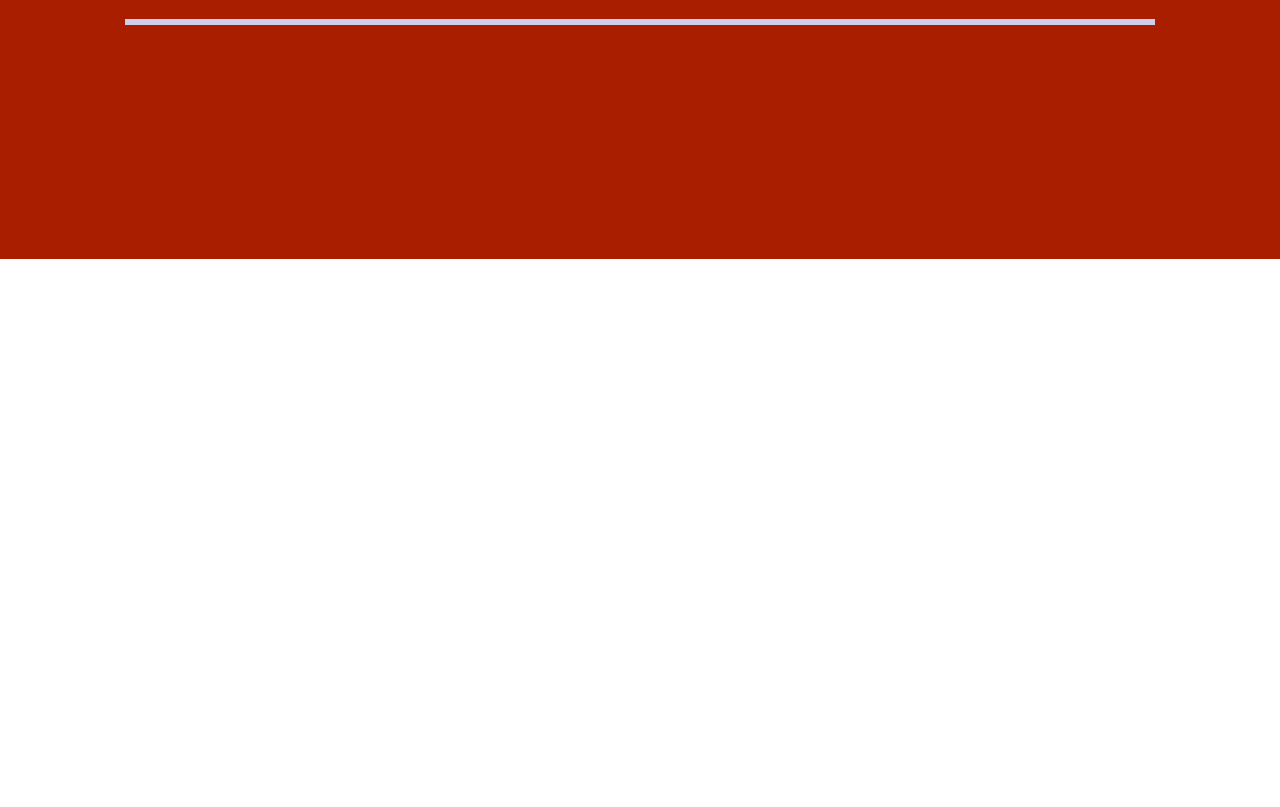
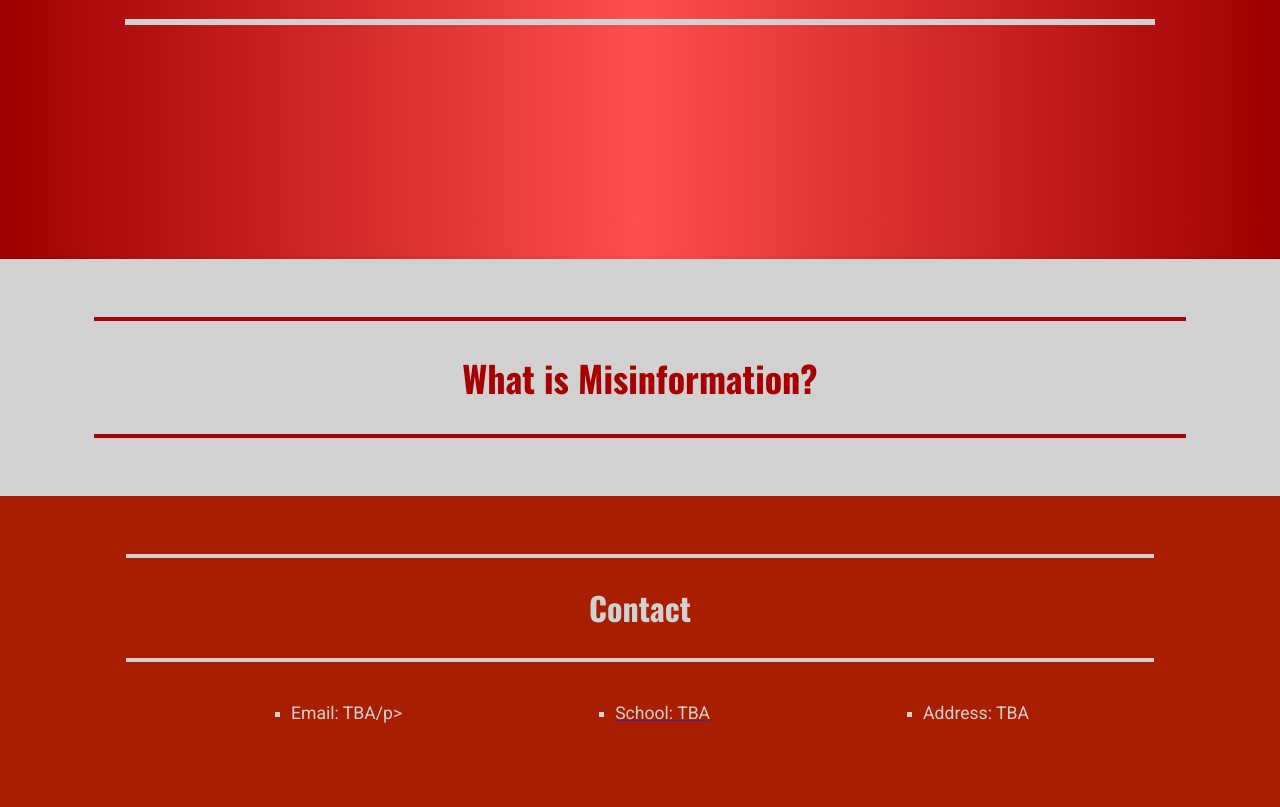
Before and after one commit to austinl1905/check-the-source, a plain HTML site: page index.html in a window 1280 px wide. Shown: the part 541-1348 px from the top of the page. Before the commit the page ends 800 px from the top, so only its background shows below. Drawn offline with nearby package versions, Linux system fonts and the light colour scheme; a web font is replaced by a local one.

Commit message:
add footer

```diff
--- a/index.html
+++ b/index.html
@@ -18,6 +18,33 @@
                 <hr class="headerLine"></hr>
             </div>
         </div>
+        <div id = "contentWrapper">
+            <hr class = "contentLine"></hr>
+            <h2 id="contentH2">What is Misinformation?</h2>
+            <hr class = "contentLine"></hr>
+        </div>
+        <div id="footerWrapper">
+            <hr class="footerLine">
+            <h2 id="footerTitle">Contact</h2>
+            <hr class="footerLine">
+            <div id="footerTextContainer">
+                <ul class="listStyle">
+                    <li>
 
+                        <p class="footerText">Email: TBA/p>
+                    </li>
+                </ul>
+                <ul class="listStyle">
+                    <li>
+                        <a href="" target="_blank"><p class="footerText">School: TBA</p></a>
+                    </li>
+                </ul>
+                <ul class="listStyle">
+                    <li>
+                        <p class="footerText">Address: TBA</p>
+                    </li>
+                </ul>
+            </div>
+        </div>
     </body>
 </html>
--- a/style.css
+++ b/style.css
@@ -31,7 +31,7 @@ body
 .numStyle
 {   font-size: 72px;
     color: transparent;
-    -webkit-text-stroke: 1px #CFCEEB;
+    -webkit-text-stroke: 1px #d1d1d1;
     letter-spacing: 10px;
     font-family: 'Anton', sans-serif;
 }
@@ -42,6 +42,7 @@ body
     max-width: 100%;
     height: 100vh;
     background-color: #aa1e00;
+    background: linear-gradient(90deg, rgba(157,0,0,1) 0%, rgba(255,78,78,1) 50%, rgba(157,0,0,1) 100%);
     align-items: center;
     box-shadow: 0px 4px 8px 0 rgba(0, 0, 0, 0.2);
 }
@@ -65,7 +66,7 @@ body
 }
 
 .headerLine
-{   color: #CFCEEB;
+{   color: #d1d1d1;
     width: 80%;
     margin-left: auto;
     margin-right: auto;
@@ -74,10 +75,10 @@ body
 
 #headerH1
 {   font-family: 'Oswald', sans-serif;
-    /* color: #CFCEEB; */
+    /* color: #d1d1d1; */
     /* color: #17166E; */
     color: transparent;
-    -webkit-text-stroke: 3.5px #CFCEEB;
+    -webkit-text-stroke: 3.5px #d1d1d1;
     letter-spacing: 7.5px;
     /* background-color: #17166E; */
     font-size: 72px;
@@ -90,7 +91,7 @@ body
 #sectionHeaderH1
 {   font-family: 'Oswald', sans-serif;
     color: transparent;
-    -webkit-text-stroke: 3px #CFCEEB;
+    -webkit-text-stroke: 3px #a80000;
     letter-spacing: 5px;
     font-size: 48px;
     animation: fadein 2s;
@@ -102,18 +103,18 @@ body
 
 #headerH2
 {   font-family: 'Oswald', sans-serif;
-    color: #CFCEEB;
+    color: #d1d1d1;
     /* background-color: #17166E; */
     font-size: 32px;
     animation: fadein 4s;
     user-select: none;
     text-transform: uppercase;
-    text-align: center;
+    /* text-align: center; */
     z-index: 1;
 }
 
 #contentWrapper
-{   background-color: #CFCEEB;
+{   background-color: #d1d1d1;
     width: 100%;
     height: auto;
     padding-top: 50px;
@@ -123,7 +124,7 @@ body
 
 .contentLine
 {   width: 85%;
-    color: #17166E;
+    color: #a80000;
     border: 2px solid;
     margin-left: auto;
     margin-right: auto;
@@ -131,7 +132,7 @@ body
 
 #contentH2
 {   font-family: 'Oswald', sans-serif;
-    color: #17166E;
+    color: #a80000;
     font-size: 2.25em;
     width: 85%;
     margin-left: auto;
@@ -149,7 +150,7 @@ body
     column-gap: 25px;
     row-gap: 50px;
     padding: 25px;
-    background-color: #CFCEEB;
+    background-color: #d1d1d1;
     /* background-color: white; */
     justify-content: space-evenly;
     align-content: space-between;
@@ -250,7 +251,7 @@ body
 {   width: 100%;
     padding-top: 50px;
     padding-bottom: 50px;
-    background-color: #0D0D3D;
+    background-color: #aa1e00;
 }
 
 #footerTextContainer
@@ -268,14 +269,13 @@ body
 {   font-family: 'Oswald', sans-serif;
     user-select: none;
     text-align: center;
-    color: #CFCEEB;
+    color: #d1d1d1;
     font-size: 32px;
-    margin-bottom: 50px;
 }
 
 .footerLine
 {   width: 80%;
-    color: #CFCEEB;
+    color: #d1d1d1;
     border: 2px solid;
     margin-left: auto;
     margin-right: auto;
@@ -284,12 +284,12 @@ body
 .footerText
 {   font-size: 1.1rem;
     font-family: 'Roboto', sans-serif;
-    color: #CFCEEB;
+    color: #d1d1d1;
 }
 
 .listStyle
-{   color: #CFCEEB;
-    list-style: url('src/water-favicon-reduced.png');
+{   color: #d1d1d1;
+    list-style: square;
     list-style-position: outside;
 }
 
@@ -422,7 +422,7 @@ body
 @media screen and (max-width: 512px)
 {   #headerH1
     {   font-size: 48px;
-        -webkit-text-stroke: 2px #CFCEEB;
+        -webkit-text-stroke: 2px #d1d1d1;
         letter-spacing: 3px;
     }
 
@@ -455,13 +455,23 @@ body
 
 @media screen and (max-width: 350px)
 {   #headerH1
-    {   -webkit-text-stroke: 1px #CFCEEB;
+    {   -webkit-text-stroke: 1px #d1d1d1;
         letter-spacing: 3px;
+    }
+
+    #headerH2
+    {   font-size: 16px;
+
+    }
+
+    #contentH2
+    {   font-size: 20px;
+
     }
 
     #sectionHeaderH1
     {   font-size: 20px;
-        -webkit-text-stroke: 1px #CFCEEB;
+        -webkit-text-stroke: 1px #d1d1d1;
         letter-spacing: 2px;
     }
 
@@ -484,7 +494,7 @@ body
 
 @media screen and (max-width: 250px)
 {   #headerH1
-    {   -webkit-text-stroke: 2px #CFCEEB;
+    {   -webkit-text-stroke: 2px #d1d1d1;
         letter-spacing: 2px;
     }
 
```
